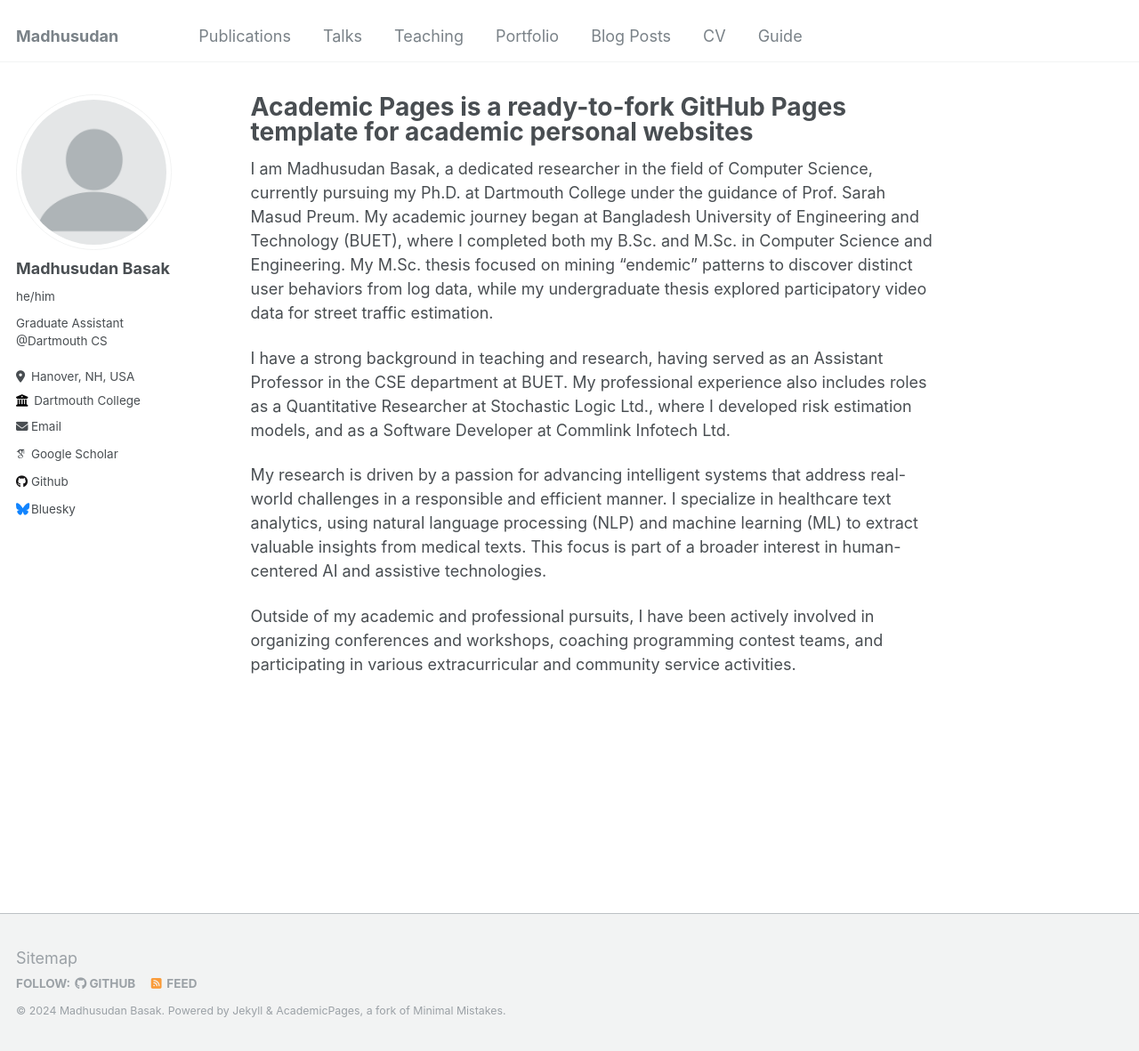
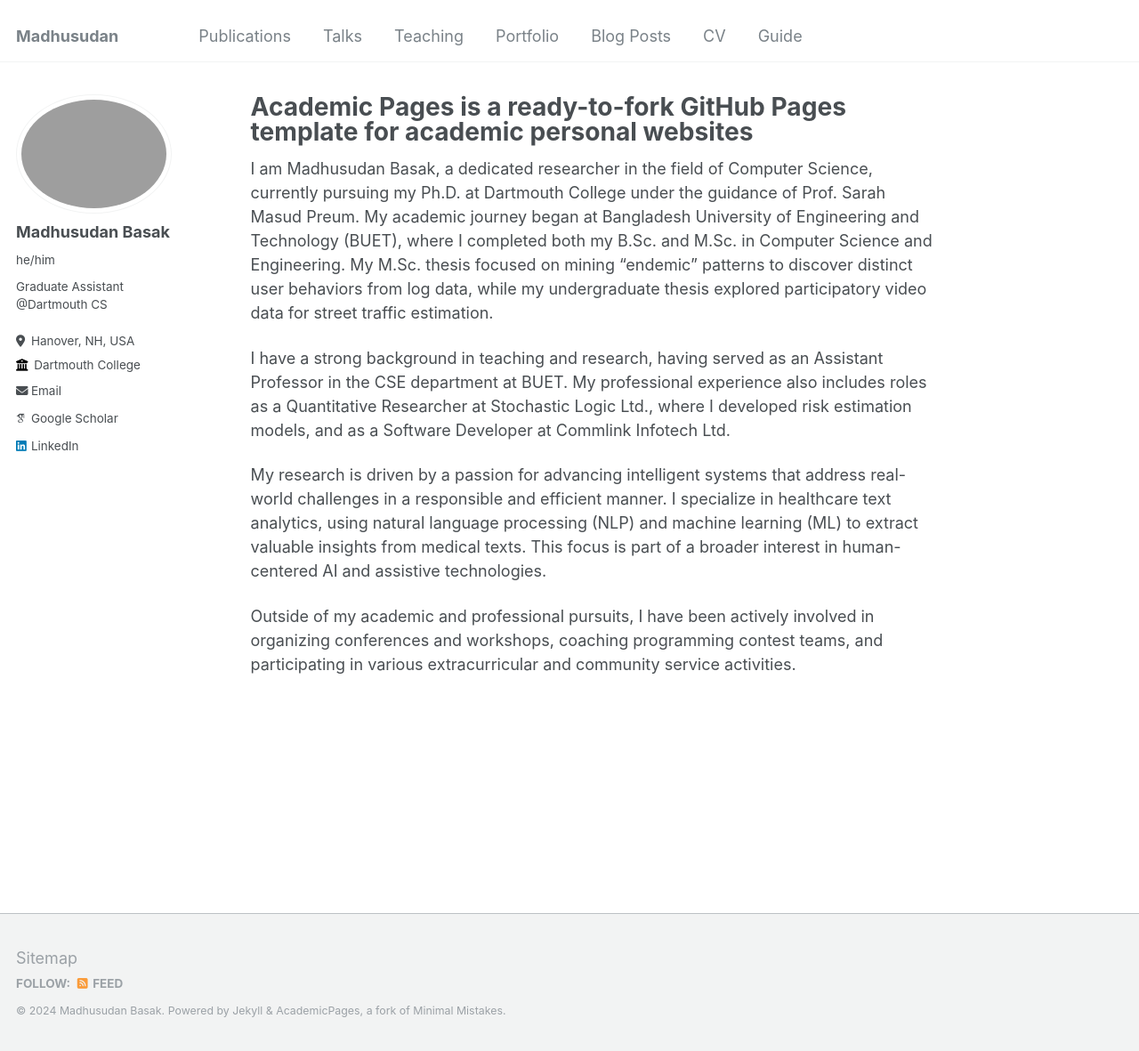
Before and after one commit to madhusudan039/mb_test.github.io, a Jekyll site: the page built from _pages/about.md, in a window 1280 px wide and 1181 px high. Shown: the whole window at 89% size. Built offline with Jekyll 4.4.1, drawn with Linux system fonts in a browser that asks for light colours; some web fonts are replaced.

Commit message:
Update _config.yml

```diff
--- a/_config.yml
+++ b/_config.yml
@@ -21,7 +21,7 @@ repository               : "madhusudan039.github.io/mb_test.github.io/"
 #               Additional customization can be done by editing /_includes/author-profile.html
 author:
   # Biographic information
-  avatar           : "profile.png"
+  avatar           : "Photo.jpg"
   name             : "Madhusudan Basak"
   pronouns         : he/him # example: "she/her"
   bio              : "Graduate Assistant @Dartmouth CS"
@@ -43,12 +43,12 @@ author:
   bitbucket        : # Username - Update with your username on the site
   codepen          : # Username
   dribbble         : # Username
-  github           : "academicpages"
+  github           : # "academicpages"
   kaggle           : # Username
   stackoverflow    : # User number or user number and name (i.e., use "1" or "1/jeff-atwood")
 
   # Social media
-  bluesky          : "bsky.app" # Replace this with you Bluesky username
+  bluesky          : # "bsky.app" # Replace this with you Bluesky username
   facebook         : # Username
   flickr           : # Username
   foursquare       : # Username
@@ -57,7 +57,7 @@ author:
   keybase          : # Username
   instagram        : # Username
   lastfm           : # Username
-  linkedin         : # Username
+  linkedin         : https://www.linkedin.com/in/madhusudan-basak-537214b8/ # Username
   mastodon         : # URL
   medium           : # URL
   pinterest        : # Username
```
